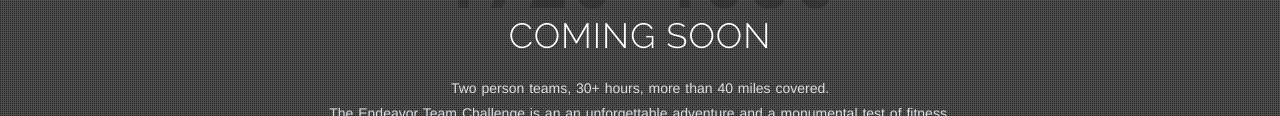
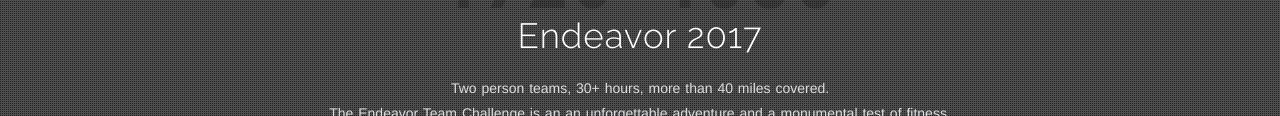
Before and after one commit to hansy/endeavor, a plain HTML site: page index.html in a window 1280 px wide. Shown: the part 433-549 px from the top of the page. Drawn offline with nearby package versions, Linux system fonts and the light colour scheme; some packages are replaced by stand-ins of ours; a web font is replaced by a local one.

Commit message:
change title

```diff
--- a/index.html
+++ b/index.html
@@ -53,7 +53,7 @@
 
         <div class="logo"><img src="images/logo_transparent.png" width="190" height="190" alt=""> </div>
 
-        <h1>COMING SOON</h1>
+        <h1>Endeavor 2017</h1>
 
         <p>Two person teams, 30+ hours, more than 40 miles covered. <br/> The Endeavor Team Challenge is an an unforgettable adventure and a monumental test of fitness.</p>
 
```
